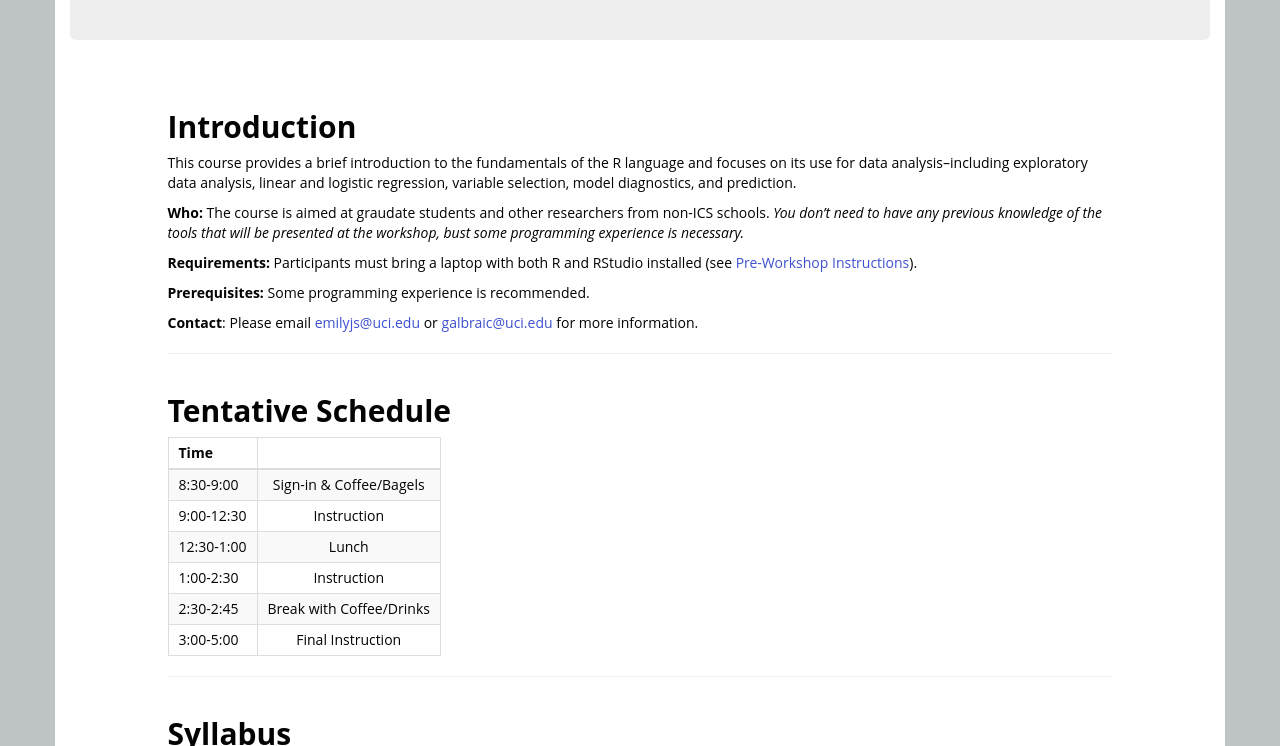
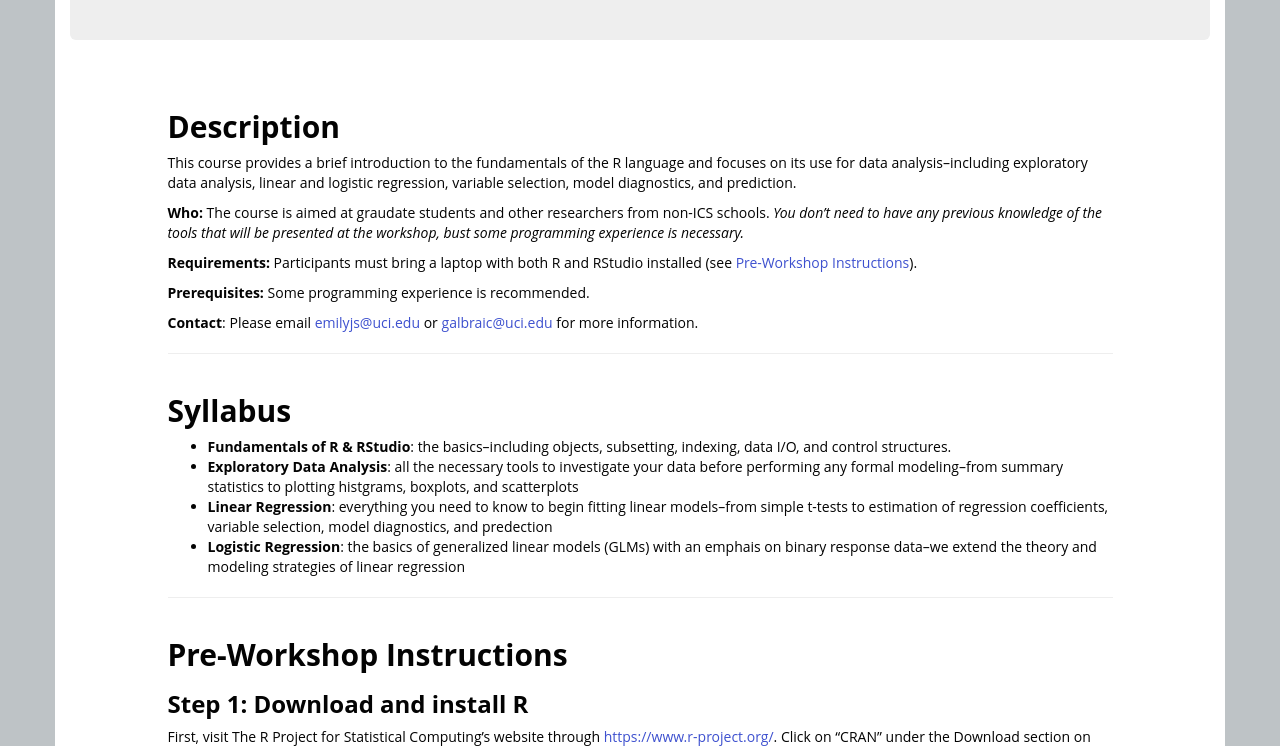
Before and after one commit to UCIDataScienceInitiative/UCIDataScienceInitiative.github.io, a Jekyll site: the page built from Workshops/IDA-with-R.md, in a window 1280 px wide and 900 px high, scrolled down 230 px, cut to the strip 154-900 px from the top of the window. Built offline with Jekyll 4.4.1, drawn with Linux system fonts in a browser that asks for light colours.

Commit message:
removed schedule

```diff
--- a/Workshops/IDA-with-R.md
+++ b/Workshops/IDA-with-R.md
@@ -10,7 +10,7 @@ workshop-repo: https://github.com/UCIDataScienceInitiative/IDA-with-R
 permalink: Workshops/IDA-with-R/
 ---
 
-## Introduction
+## Description
 This course provides a brief introduction to the fundamentals of the R language and focuses on its use for data analysis--including exploratory data analysis, linear and logistic regression, variable selection, model diagnostics, and prediction.
 
 
@@ -21,21 +21,6 @@ This course provides a brief introduction to the fundamentals of the R language
 **Prerequisites:** Some programming experience is recommended.
 
 **Contact**: Please email [emilyjs@uci.edu](mailto:emilyjs@uci.edu) or [galbraic@uci.edu](mailto:galbraic@uci.edu) for more information.
-
-
-* * *
-
-
-## <a name="Schedule"></a>Tentative Schedule
-
-| 	   Time	    |           				|
-| ------------- | :-------------:			|
-| 	8:30-9:00  	| Sign-in & Coffee/Bagels	|
-| 	9:00-12:30 	| Instruction 				|
-| 	12:30-1:00 	| Lunch						|
-| 	1:00-2:30	| Instruction 				|
-| 	2:30-2:45	| Break	with Coffee/Drinks	|
-| 	3:00-5:00	| Final Instruction 		|
 
 
 * * *
```
